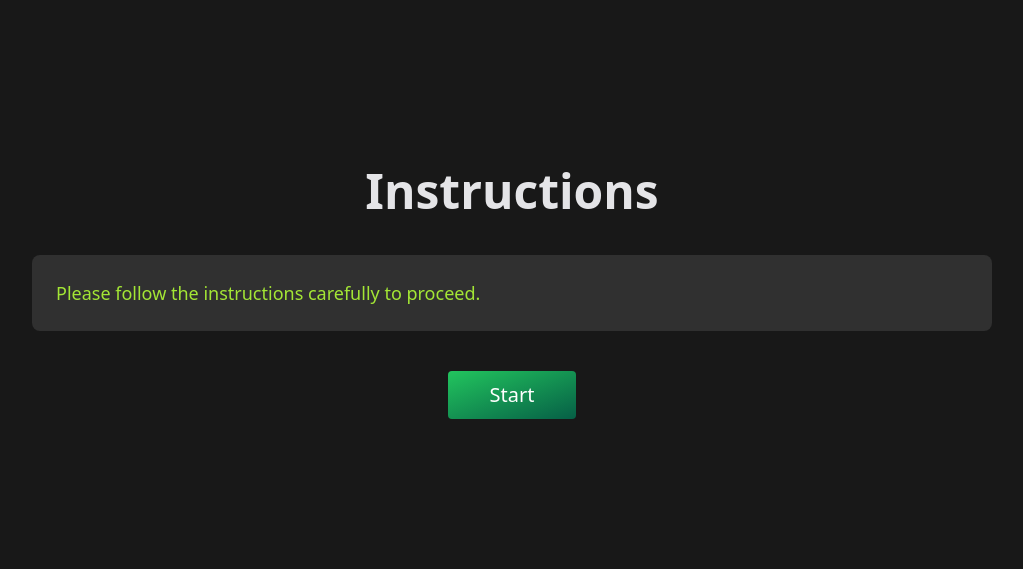
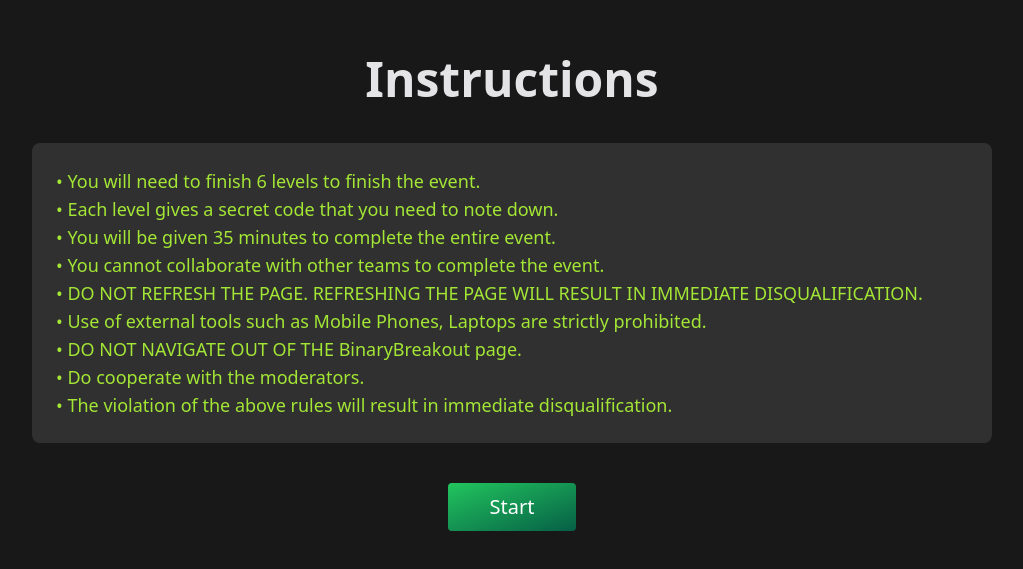
Before and after one commit to Harish-Elangovan-10/Binary_BreakOut-Main, a React (Vite) app: page / in a window 1280 px wide. Shown: the part 107-676 px from the top of the page, without its empty margins (128-1151 px from the left). Built offline with nearby package versions, Linux system fonts and the light colour scheme.

Commit message:
Instructions added

```diff
--- a/src/Intro.tsx
+++ b/src/Intro.tsx
@@ -12,7 +12,15 @@ function Intro () {
     <div className="flex flex-col items-center justify-center h-screen main-bg px-40">
       <h2 className="text-5xl font-bold mb-10 text-zinc-200">Instructions</h2>
       <div className="p-6 mb-10 w-full text-lg rounded-lg bg-white/10 text-lime-400">
-        <p>Please follow the instructions carefully to proceed.</p>
+        <p>• You will need to finish 6 levels to finish the event.</p>
+        <p>•	Each level gives a secret code that you need to note down.</p>
+        <p>•	You will be given 35 minutes to complete the entire event.</p>
+        <p>•	You cannot collaborate with other teams to complete the event.</p>
+        <p>•	DO NOT REFRESH THE PAGE. REFRESHING THE PAGE WILL RESULT IN IMMEDIATE DISQUALIFICATION.</p>
+        <p>•	Use of external tools such as Mobile Phones, Laptops are strictly prohibited.</p>
+        <p>•	DO NOT NAVIGATE OUT OF THE BinaryBreakout page.</p>
+        <p>•	Do cooperate with the moderators.</p>
+        <p>•	The violation of the above rules will result in immediate disqualification.</p>
       </div>
       <button
         className="w-32 h-12 px-4 py-2 text-xl text-white bg-gradient-to-br from-green-500 to-emerald-800 rounded hover:bg-gradient-to-r hover:from-green-500 hover:to-emerald-800 ease-in"
```
